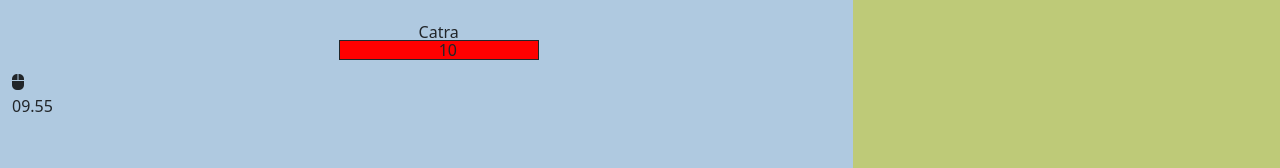
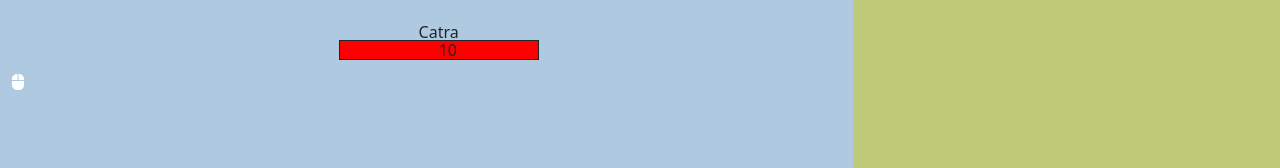
Before and after one commit to LeonardoRinaldi92/provaG, a Vue app: page / in a window 1280 px wide. Shown: the part 478-646 px from the top of the page. Built offline with nearby package versions, Linux system fonts and the light colour scheme.

Commit message:
autoclick funziona

```diff
--- a/src/components/Field.vue
+++ b/src/components/Field.vue
@@ -334,7 +334,15 @@
                     let allies = JSON.stringify(store.allies)
                     localStorage.setItem('allies', allies)
                 }
-            }
+            },
+            'store.autoclickerTimes': {
+                deep: true,
+                immediate: false,
+                handler(newValue) {
+                    let autoclickerTimes = JSON.stringify(store.autoclickerTimes)
+                    localStorage.setItem('autoclickerTimes', autoclickerTimes)
+                }
+            },
         },
         created() {
             localStorage.clear()
@@ -372,7 +380,10 @@
                                 <Enemy/>
                             </div>
                         </div>
-                        <autoclicker/>
+                        <div  @mouseenter="this.disableClickAtk = true" @mouseleave="this.disableClickAtk = false">
+
+                            <autoclicker />
+                        </div>
                     </div>
                 </div>
                 <div class="col-4 h-100" style="background-color: rgb(190, 202, 120);">
--- a/src/components/autoclicker.vue
+++ b/src/components/autoclicker.vue
@@ -12,6 +12,7 @@ export default {
     },
     methods: {
         autoClick() {
+
             const filed = document.getElementById('fieldBase');
             if (filed && this.isActive) {
                 const clickEvent = new Event('click', {
@@ -22,6 +23,8 @@ export default {
             }
         },
         startAutoclick() {
+            if(store.autoclickerTimes >= 600){
+                this.autoclickerTimes = true
                 // Call autoClick function 10 times per second for 10 seconds
                 const interval = 100; // milliseconds
                 const duration = 10000; // 10 seconds
@@ -29,22 +32,33 @@ export default {
 
                 const autoClickInterval = setInterval(() => {
                     if (counter >= duration / interval) {
-                    clearInterval(autoClickInterval); // Stop the interval after 10 seconds
+                        clearInterval(autoClickInterval);
+                        this.isActive = false // Stop the interval after 10 seconds
                     } else {
                         this.autoClick();
+                        this.isActive = true
                         counter++;
                     }
                 }, interval);
-        },
-        countDown(){
-            window.setInterval(() => {
-            store.autoclickerTimes -= 1;
-            }, 1000);
+                this.startCountdown()
             }
         },
-    mounted(){
-        this.startAutoclick()
-        this.countDown()
+
+        startCountdown() {
+            const interval = 1000; // 1 second
+            const countdownInterval = setInterval(() => {
+                if (store.autoclickerTimes > 0) {
+                    store.autoclickerTimes -= 1;
+                } else {
+                    clearInterval(countdownInterval);
+                    store.autoclickerTimes = 600;
+                    this.isActive = false
+                }
+            }, interval);
+        },
+        stopCountdown() {
+            clearInterval(this.countdownInterval);
+        }
     },
     computed: {
         formatTimer() {
@@ -57,10 +71,12 @@ export default {
 </script>
 
 <template>
-    <div>
-        <i class="fa-solid fa-computer-mouse"></i>
+    <div @click="startAutoclick()" class="cursor-pointer" :class="(store.autoclickerTimes >= 600)? 'text-white' : 'text-secondary'">
+        <i class="fa-solid fa-computer-mouse" ></i>
+        <div v-if="((store.autoclickerTimes < 600))">
+            <span class="cursor-na">
+                {{ this.formatTimer }}
+            </span>
         </div>
-    <div>
-        {{ this.formatTimer }}
     </div>
 </template>
```
Lines whose indentation alone changed are shown as unchanged.
